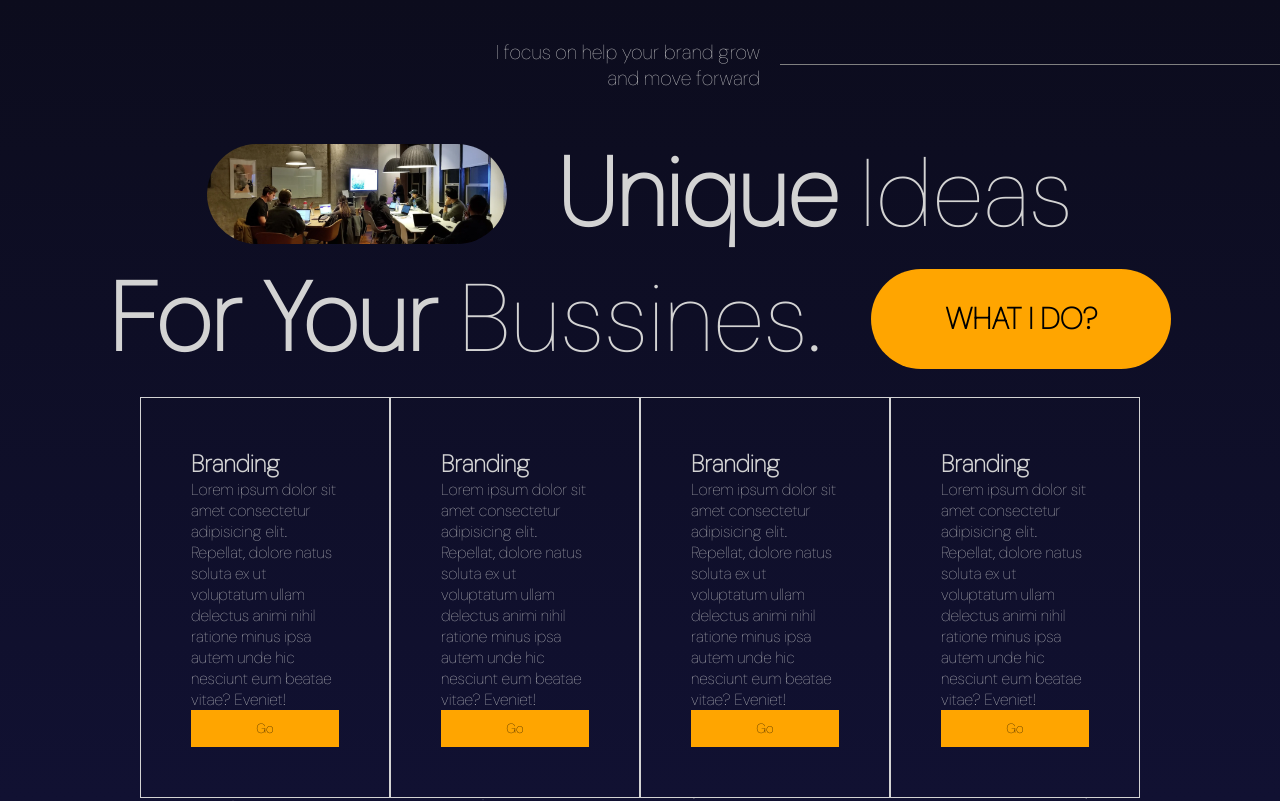
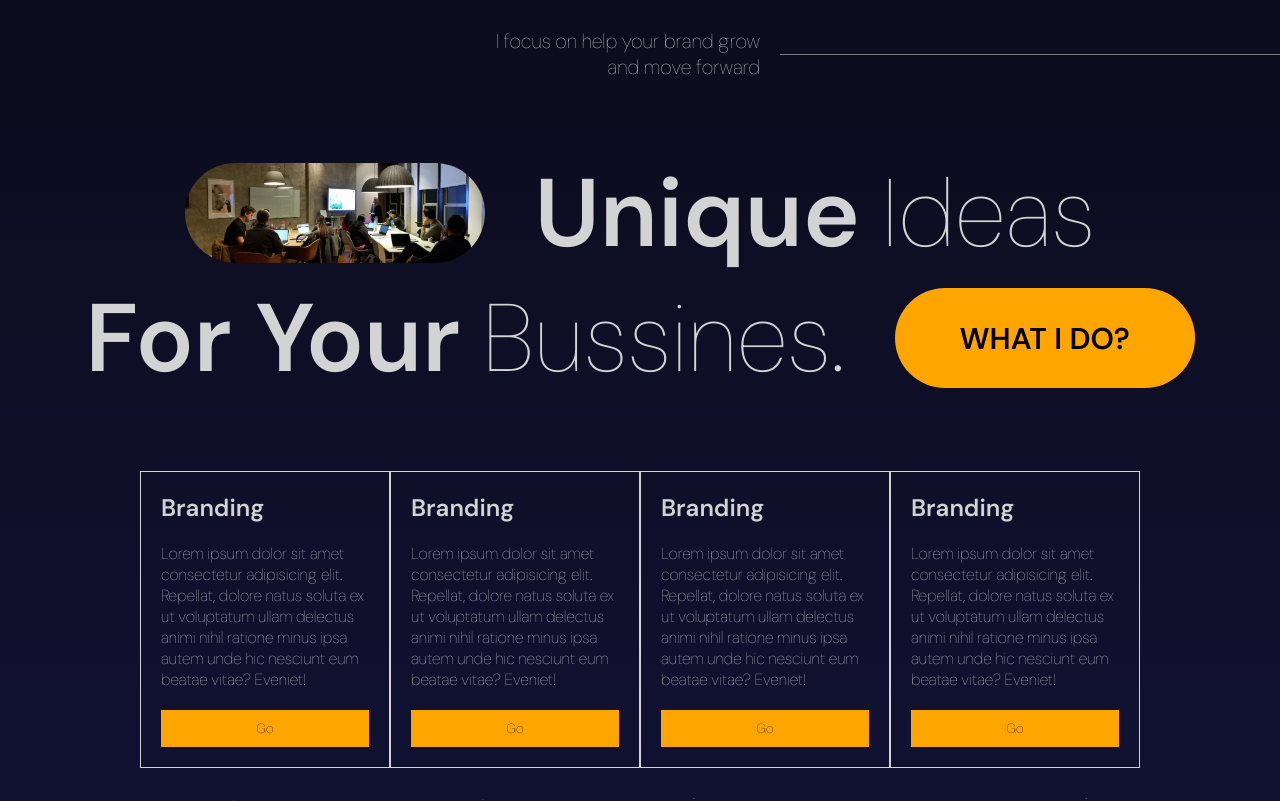
Before and after one commit to HenryPB123/animated-portfolio, a React (Vite) app: page / in a window 1280 px wide. Shown: the part 1602-2403 px from the top of the page. Built offline with nearby package versions, Linux system fonts and the light colour scheme.

Commit message:
Change 7

```diff
--- a/index.html
+++ b/index.html
@@ -4,11 +4,14 @@
     <meta charset="UTF-8" />
     <link rel="icon" type="image/svg+xml" href="/vite.svg" />
 
-    <link
+    <!-- <link
       href="https://fonts.googleapis.com/css2?family=DM+Sans:opsz,wght@9..40,100&display=swap"
       rel="stylesheet"
+    /> -->
+    <link
+      href="https://fonts.googleapis.com/css2?family=DM+Sans:opsz,wght@9..40,100;9..40,600&display=swap"
+      rel="stylesheet"
     />
-
     <meta name="viewport" content="width=device-width, initial-scale=1.0" />
     <title>Henry Peralta Portfolio</title>
   </head>
--- a/src/App.jsx
+++ b/src/App.jsx
@@ -4,6 +4,7 @@ import Navbar from "./componenets/navbar/Navbar";
 import Hero from "./componenets/hero/Hero";
 import Paralax from "./componenets/parallax/Paralax";
 import Services from "./componenets/servicess/Services";
+import Porfolio from "./componenets/portfolio/Porfolio";
 
 function App() {
   return (
@@ -21,9 +22,7 @@ function App() {
       <section id="Portfolio">
         <Paralax type="portfolio" />
       </section>
-      <section>Porfolio1</section>
-      <section>Porfolio2</section>
-      <section>Porfolio3</section>
+      <Porfolio />
       <section id="About">About</section>
       <section id="Curriculum">Curriculum</section>
       <section id="Skills">Skills</section>
--- a/src/componenets/parallax/Paralax.jsx
+++ b/src/componenets/parallax/Paralax.jsx
@@ -10,7 +10,7 @@ const Paralax = ({ type }) => {
     offset: ["start start", "end start"],
   });
 
-  const yText = useTransform(scrollYProgress, [0, 1], ["0%", "600%"]);
+  const yText = useTransform(scrollYProgress, [0, 1], ["0%", "500%"]);
   const yBg = useTransform(scrollYProgress, [0, 1], ["0%", "100%"]);
 
   return (
--- /dev/null
+++ b/src/componenets/portfolio/Porfolio.jsx
@@ -0,0 +1,92 @@
+import { useRef } from "react";
+import "./portfolio.scss";
+import { motion, useScroll, useSpring, useTransform } from "framer-motion";
+
+const items = [
+  {
+    id: 1,
+    title: "Project One",
+    img: "https://images.pexels.com/photos/217250/pexels-photo-217250.jpeg?auto=compress&cs=tinysrgb&w=800&lazy=load",
+    description:
+      "  Lorem ipsum dolor sit amet consectetur adipisicing elit. In, tenetur accusantium iure necessitatibus ipsa voluptates sint, doloribus nobis magnam minima laborum repudiandae corporis autem perspiciatis quis eos velit quos dignissimos?",
+  },
+  {
+    id: 2,
+    title: "Project Two",
+    img: "https://images.pexels.com/photos/18876570/pexels-photo-18876570/free-photo-of-geco.jpeg?auto=compress&cs=tinysrgb&w=800&lazy=load",
+    description:
+      "  Lorem ipsum dolor sit amet consectetur adipisicing elit. In, tenetur accusantium iure necessitatibus ipsa voluptates sint, doloribus nobis magnam minima laborum repudiandae corporis autem perspiciatis quis eos velit quos dignissimos?",
+  },
+  {
+    id: 3,
+    title: "Project Three",
+    img: "https://images.pexels.com/photos/18642137/pexels-photo-18642137/free-photo-of-edificios-entrenar-pista-transporte.jpeg?auto=compress&cs=tinysrgb&w=800&lazy=load",
+    description:
+      "  Lorem ipsum dolor sit amet consectetur adipisicing elit. In, tenetur accusantium iure necessitatibus ipsa voluptates sint, doloribus nobis magnam minima laborum repudiandae corporis autem perspiciatis quis eos velit quos dignissimos?",
+  },
+  {
+    id: 4,
+    title: "Project Four",
+    img: "https://images.pexels.com/photos/14792749/pexels-photo-14792749.jpeg?auto=compress&cs=tinysrgb&w=800&lazy=load",
+    description:
+      "  Lorem ipsum dolor sit amet consectetur adipisicing elit. In, tenetur accusantium iure necessitatibus ipsa voluptates sint, doloribus nobis magnam minima laborum repudiandae corporis autem perspiciatis quis eos velit quos dignissimos?",
+  },
+];
+
+const Single = ({ item }) => {
+  const ref = useRef();
+
+  const { scrollYProgress } = useScroll({
+    target: ref,
+  });
+
+  const y = useTransform(scrollYProgress, [0, 1], [-300, 300]);
+
+  return (
+    <section ref={ref}>
+      <div className="container">
+        <div className="wrapper">
+          <div className="imgContainer">
+            <img src={item.img} alt="img" />
+          </div>
+          <motion.div className="textContainer" style={{ y: y }}>
+            <h2>{item.title}</h2>
+            <p>{item.description}</p>
+            <button>See More</button>
+          </motion.div>
+        </div>
+      </div>
+    </section>
+  );
+};
+
+const Porfolio = () => {
+  const ref = useRef();
+
+  const { scrollYProgress } = useScroll({
+    target: ref,
+    offset: ["end end", "start start"],
+  });
+
+  const scaleX = useSpring(scrollYProgress, {
+    stiffness: 100,
+    damping: 30,
+  });
+
+  return (
+    <div className="portfolio" ref={ref}>
+      <div className="progress">
+        <h1>Featured Works</h1>
+        <motion.div
+          className="progressBar"
+          style={{ scaleX: scaleX }}
+        ></motion.div>
+      </div>
+      {items.map((item) => (
+        <Single key={item.id} item={item} />
+      ))}
+    </div>
+  );
+};
+
+export default Porfolio;
--- /dev/null
+++ b/src/componenets/portfolio/portfolio.scss
@@ -0,0 +1,48 @@
+.portfolio {
+  position: relative;
+
+  .progress {
+    position: sticky;
+    top: 0;
+    left: 0;
+    padding-top: 50px;
+    text-align: center;
+    color: orange;
+    font-size: 36px;
+
+    .progressBar {
+      height: 10px;
+      background-color: whitesmoke;
+    }
+  }
+
+  .container {
+    display: flex;
+    align-items: center;
+    justify-content: center;
+    width: 100%;
+    height: 100%;
+
+    .wrapper {
+      width: 1000px;
+      height: 100%;
+      margin: auto;
+      display: flex;
+      gap: 40;
+
+      .imgContainer {
+        flex: 1;
+        height: 50%;
+        img {
+          width: 100%;
+          height: 100%;
+          object-fit: cover;
+        }
+      }
+
+      .textContainer {
+        flex: 1;
+      }
+    }
+  }
+}
--- a/src/componenets/servicess/Services.jsx
+++ b/src/componenets/servicess/Services.jsx
@@ -1,32 +1,66 @@
+import { useRef } from "react";
 import "./services.scss";
-import { motion } from "framer-motion";
+import { motion, useInView } from "framer-motion";
+
+const variants = {
+  initial: {
+    x: -500,
+    y: 100,
+    opacity: 0,
+  },
+  animate: {
+    x: 0,
+    opacity: 1,
+    y: 0,
+    transition: {
+      duration: 1,
+      staggerChildren: 0.1,
+    },
+  },
+};
 
 const Services = () => {
+  const ref = useRef();
+
+  const inView = useInView(ref, { margin: "-100px" });
+
   return (
-    <motion.div className="services">
-      <motion.div className="textContainer">
+    <motion.div
+      className="services"
+      variants={variants}
+      initial="initial"
+      ref={ref}
+      // whileInView="animate"
+      // animate="animate"
+      animate={inView && "animate"}
+    >
+      <motion.div className="textContainer" variants={variants}>
         <p>
           I focus on help your brand grow
           <br /> and move forward
         </p>
         <hr />
       </motion.div>
-      <motion.div className="titleContainer">
+      <motion.div className="titleContainer" variants={variants}>
         <div className="title">
           <img src="/people.webp" alt="img" />
           <h1>
-            <b>Unique</b> Ideas
+            <motion.b whileHover={{ color: "orange" }}>Unique</motion.b> Ideas
           </h1>
         </div>
         <div className="title">
           <h1>
-            <b>For Your</b> Bussines.
+            <motion.b whileHover={{ color: "orange" }}>For Your</motion.b>{" "}
+            Bussines.
           </h1>
           <button>WHAT I DO?</button>
         </div>
       </motion.div>
-      <motion.div className="listContainer">
-        <div className="box">
+      <motion.div className="listContainer" variants={variants}>
+        <motion.div
+          className="box"
+          whileHover={{ backgroundColor: "lightgray", color: "black" }}
+        >
           <h1>Branding</h1>
           <p>
             Lorem ipsum dolor sit amet consectetur adipisicing elit. Repellat,
@@ -35,8 +69,11 @@ const Services = () => {
             Eveniet!
           </p>
           <button>Go</button>
-        </div>
-        <div className="box">
+        </motion.div>
+        <motion.div
+          className="box"
+          whileHover={{ backgroundColor: "lightgray", color: "black" }}
+        >
           <h1>Branding</h1>
           <p>
             Lorem ipsum dolor sit amet consectetur adipisicing elit. Repellat,
@@ -45,8 +82,11 @@ const Services = () => {
             Eveniet!
           </p>
           <button>Go</button>
-        </div>
-        <div className="box">
+        </motion.div>
+        <motion.div
+          className="box"
+          whileHover={{ backgroundColor: "lightgray", color: "black" }}
+        >
           <h1>Branding</h1>
           <p>
             Lorem ipsum dolor sit amet consectetur adipisicing elit. Repellat,
@@ -55,8 +95,11 @@ const Services = () => {
             Eveniet!
           </p>
           <button>Go</button>
-        </div>
-        <div className="box">
+        </motion.div>
+        <motion.div
+          className="box"
+          whileHover={{ backgroundColor: "lightgray", color: "black" }}
+        >
           <h1>Branding</h1>
           <p>
             Lorem ipsum dolor sit amet consectetur adipisicing elit. Repellat,
@@ -65,7 +108,7 @@ const Services = () => {
             Eveniet!
           </p>
           <button>Go</button>
-        </div>
+        </motion.div>
       </motion.div>
     </motion.div>
   );
--- a/src/componenets/servicess/services.scss
+++ b/src/componenets/servicess/services.scss
@@ -6,12 +6,12 @@
   justify-content: space-between;
 
   .textContainer {
-    flex: 20%;
+    flex-basis: 2;
     align-self: flex-end;
     display: flex;
     align-items: center;
     gap: 20px;
-
+    margin-top: 30px;
     p {
       font-size: 20px;
       font-weight: 200;
@@ -27,7 +27,7 @@
   }
 
   .titleContainer {
-    flex: 40%;
+    flex-basis: 2;
     display: flex;
     flex-direction: column;
     align-items: center;
@@ -46,7 +46,7 @@
 
       h1 {
         font-size: 96px;
-        font-weight: 500;
+        font-weight: 100;
       }
 
       button {
@@ -63,18 +63,20 @@
   }
 
   .listContainer {
-    flex: 40%;
+    flex-basis: 2;
+    max-width: 1000px;
+    margin: 0 auto 30px auto;
     display: flex;
-    max-width: 1000px;
-
-    margin: auto;
-
     .box {
-      padding: 50px;
+      padding: 20px;
       border: 0.5px solid lightgray;
       display: flex;
       flex-direction: column;
       justify-content: space-between;
+
+      p {
+        margin: 20px 0 20px 0;
+      }
 
       button {
         padding: 10px;
```
Also changed, not shown: src/componenets/hero/hero.scss (+7 -5 lines).
